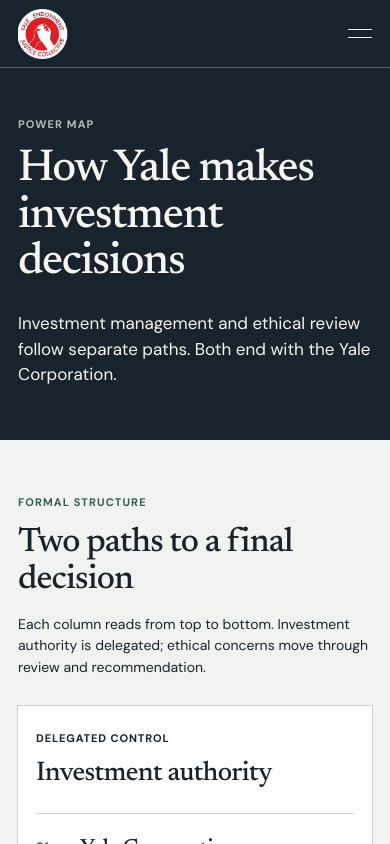
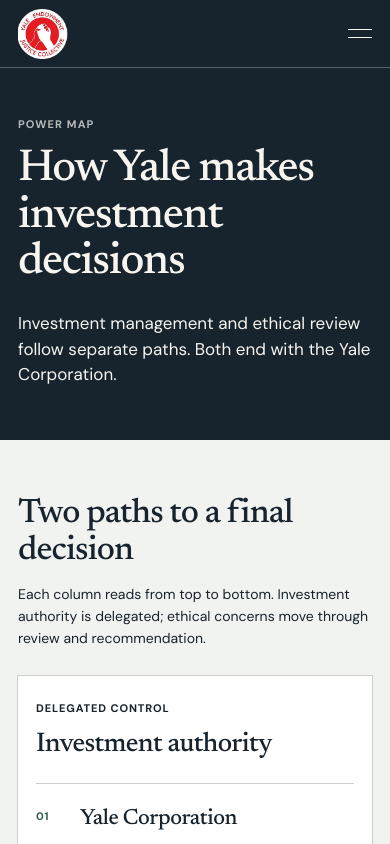
Before and after one commit to Endowment-Justice-Collective/website, a Next.js app: page /power in a window 390 px wide. Shown: the top 844 px of the page. Built offline with nearby package versions, Linux system fonts and the light colour scheme.

Commit message:
Trim power map details

```diff
--- a/app/power/page.tsx
+++ b/app/power/page.tsx
@@ -45,8 +45,7 @@ function DecisionPath({ id, label, note, steps, className }: {
 export default function Power() {
   return <InnerPage eyebrow="Power map" title={<>How Yale makes investment decisions</>} intro="Investment management and ethical review follow separate paths. Both end with the Yale Corporation." tone="dark">
     <section className="content-section power-map-section">
-      <header className="map-intro">
-        <p className="content-label">Formal structure</p>
+      <header className="map-intro map-intro-single">
         <div>
           <h2>Two paths to a final decision</h2>
           <p>Each column reads from top to bottom. Investment authority is delegated; ethical concerns move through review and recommendation.</p>
@@ -58,7 +57,6 @@ export default function Power() {
           <DecisionPath id="ethics-title" label="Ethical review" note="Community to Corporation" steps={ethicsPath} className="ethics-lane" />
         </div>
       </div>
-      <dl className="map-facts"><div><dt>Final decision</dt><dd>Yale Corporation</dd></div><div><dt>ACIR authority</dt><dd>Advisory only</dd></div><div><dt>Formal New Haven seats</dt><dd>None listed</dd></div></dl>
       <p className="map-sources">Sources: <a href="https://www.yale.edu/board-trustees/governance-historic-documents/laws" target="_blank" rel="noreferrer">Yale Corporation bylaws</a>, <a href="https://acir.yale.edu/frequently-asked-questions" target="_blank" rel="noreferrer">ACIR</a>, and <a href="https://investments.yale.edu/the-endowment/" target="_blank" rel="noreferrer">Yale Investments</a>.</p>
     </section>
     <section className="content-section visibility-section"><div className="content-grid"><p className="content-label">The visibility gap</p><div className="prose"><h2>Most holdings are not public</h2><div className="fact-row"><div className="fact"><strong>$44.1B</strong><span>Endowment, June 2025</span></div><div className="fact"><strong>&lt;0.3%</strong><span>Publicly disclosed in Feb. 2024 filing</span></div><div className="fact"><strong>99%+</strong><span>Outside that public snapshot</span></div></div><p>Quarterly SEC filings show only part of the portfolio. Private funds and limited partnerships keep most holdings outside public filings. <a href="https://yaledailynews.com/blog/2024/04/29/analysis-how-much-does-yale-invest-in-military-weapons-manufacturing/" target="_blank" rel="noreferrer">Read the Yale Daily News analysis</a>.</p></div></div></section>
--- a/app/power/power.css
+++ b/app/power/power.css
@@ -1,5 +1,9 @@
 .governance-map {
   overflow: hidden;
+}
+
+.map-intro-single > div {
+  grid-column: 2;
 }
 
 .map-lane {
@@ -73,6 +77,10 @@
 }
 
 @media (max-width: 900px) {
+  .map-intro-single > div {
+    grid-column: 1;
+  }
+
   .map-lane-header {
     min-height: 0;
   }
```
